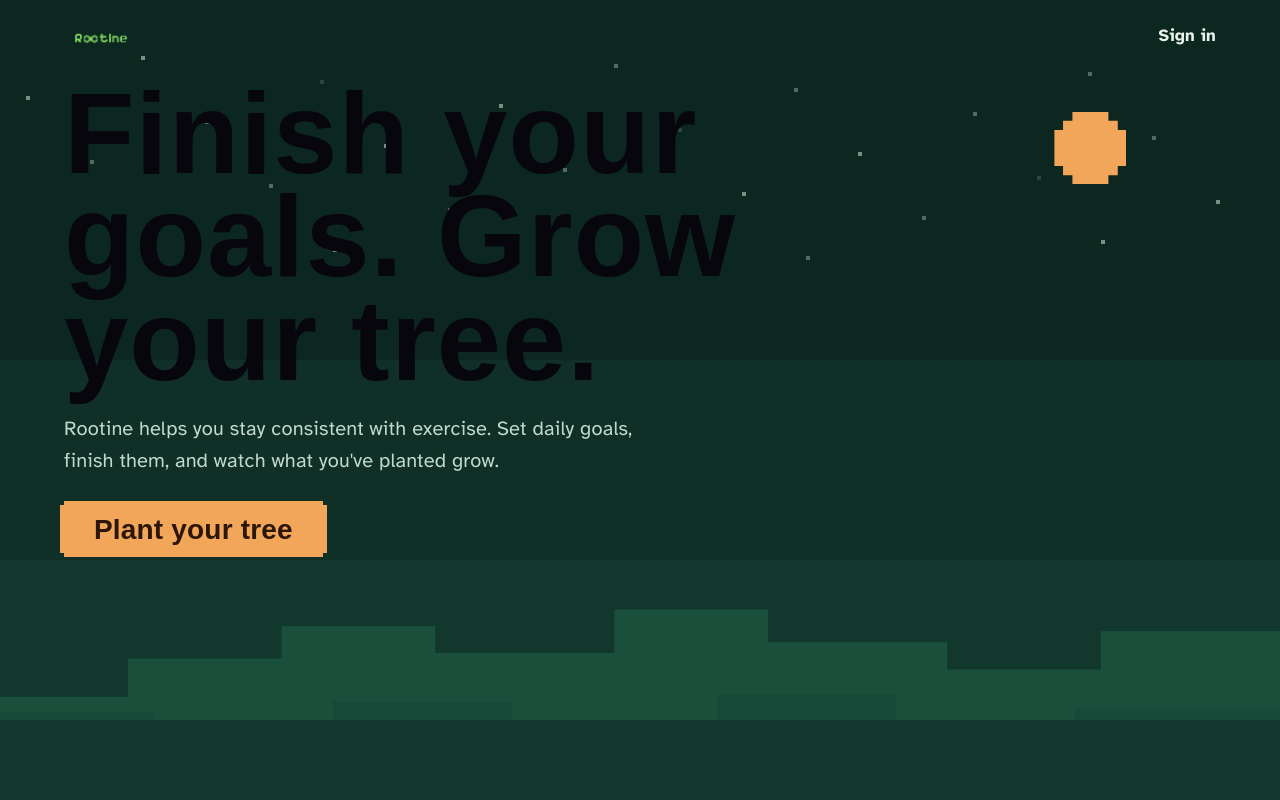
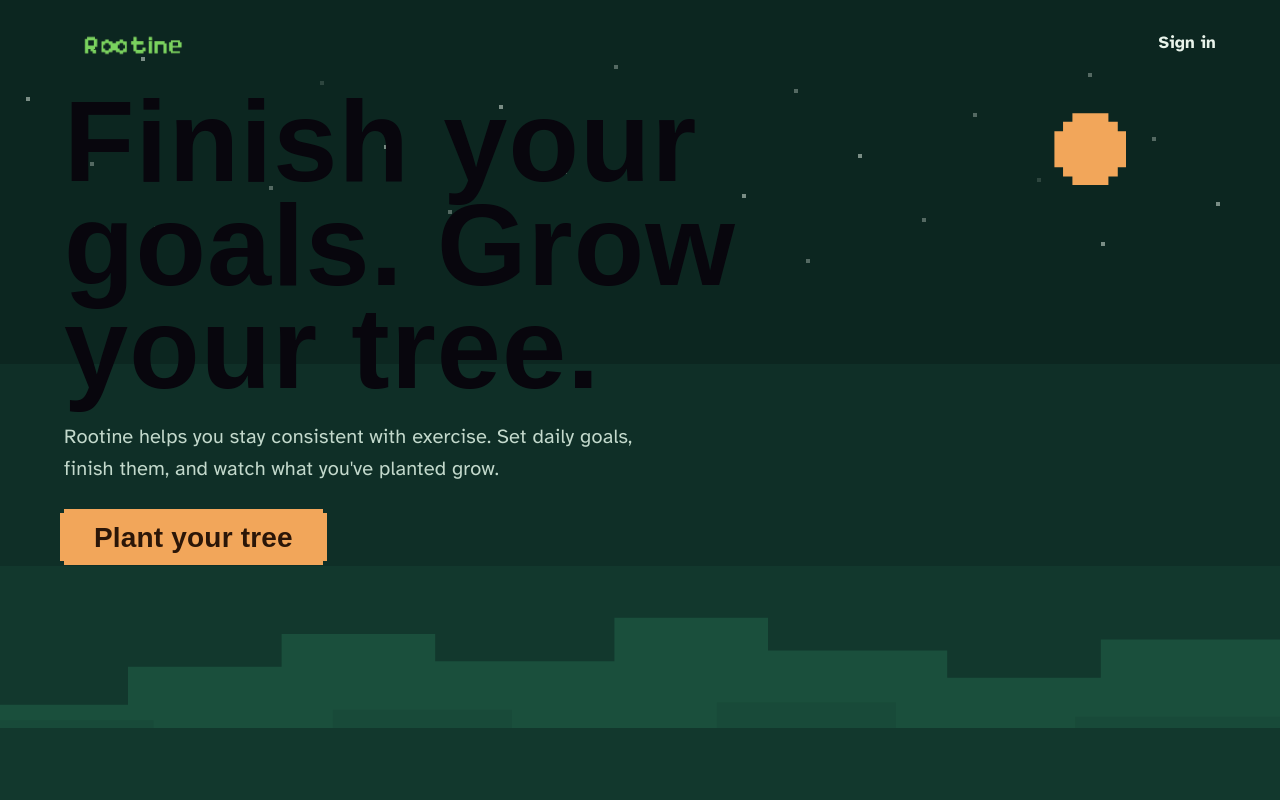
Before and after one commit to Abiolr/rootine, a React (Vite) app in the folder client/: page / in a window 1280 px wide. Shown: the top 800 px of the page. Built offline with nearby package versions, Linux system fonts and the light colour scheme; no server answers; a web font is replaced by a local one.

Commit message:
logo sizing changes

```diff
--- a/client/package.json
+++ b/client/package.json
@@ -11,7 +11,8 @@
   },
   "dependencies": {
     "react": "^19.3.1",
-    "react-dom": "^19.3.1"
+    "react-dom": "^19.3.1",
+    "react-router-dom": "^7.18.4"
   },
   "devDependencies": {
     "@eslint/js": "^10.0.1",
--- a/client/src/theme.css
+++ b/client/src/theme.css
@@ -93,14 +93,14 @@
   display: flex;
   align-items: center;
   min-width: 170px;
-  height: 48px;
+  height: 90px;
   color: var(--mint);
   text-decoration: none;
   font: 800 34px var(--font-display);
 }
 .fp-logo img,
 .au-logo img {
-  height: 48px;
+  height: 90px;
   width: auto;
   display: block;
 }
```
Also changed, not shown: 1 other file (tests, documents, lock files or other folders).
